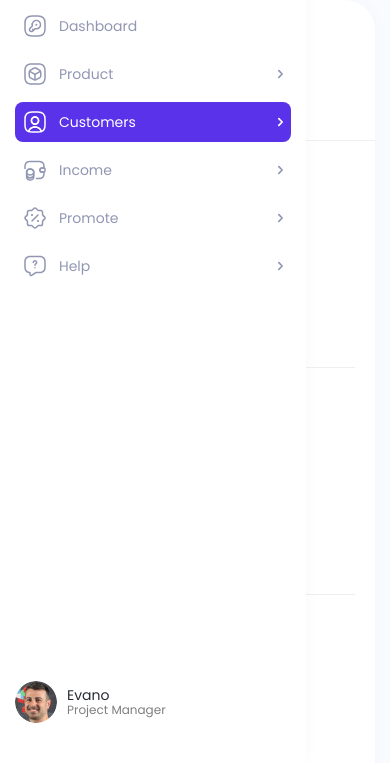
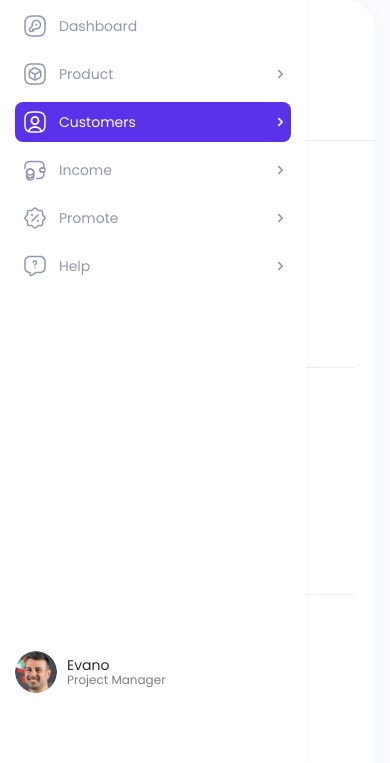
Before and after one commit to Maksyutka/gilvera2.0-test-task, a plain HTML site: page index.html in a window 390 px wide. Both pictures are taken after a click on the element 359 px from the left and 26 px from the top of the page. Shown: the part 81-844 px from the top of the page. Drawn offline with nearby package versions, Linux system fonts and the light colour scheme.

Commit message:
scroll-fix

```diff
--- a/js/script.js
+++ b/js/script.js
@@ -2,6 +2,7 @@ const mobileMenuToggle = () => {
   $(".burger").click(function () {
     $(".sidebar").toggleClass("sidebar_hidden");
     $(".burger").toggleClass("burger_active");
+    $("html").toggleClass("overflowed");
   });
 };
 
--- a/scss/_main.scss
+++ b/scss/_main.scss
@@ -1,4 +1,10 @@
 @import url("https://fonts.googleapis.com/css2?family=Poppins:wght@300;400;500;600&display=swap");
+
+html {
+  &.overflowed {
+    overflow: hidden;
+  }
+}
 
 body {
   background-color: var(--color-bg);
@@ -561,7 +567,7 @@ body {
   }
 
   .sidebar {
-    padding: 25px 15px 40px 15px;
+    padding: 25px 15px 70px 15px;
   }
 
   .sidebar__nav-link {
```
Also changed, not shown: css/style.css, css/style.min.css, 2 other files.
